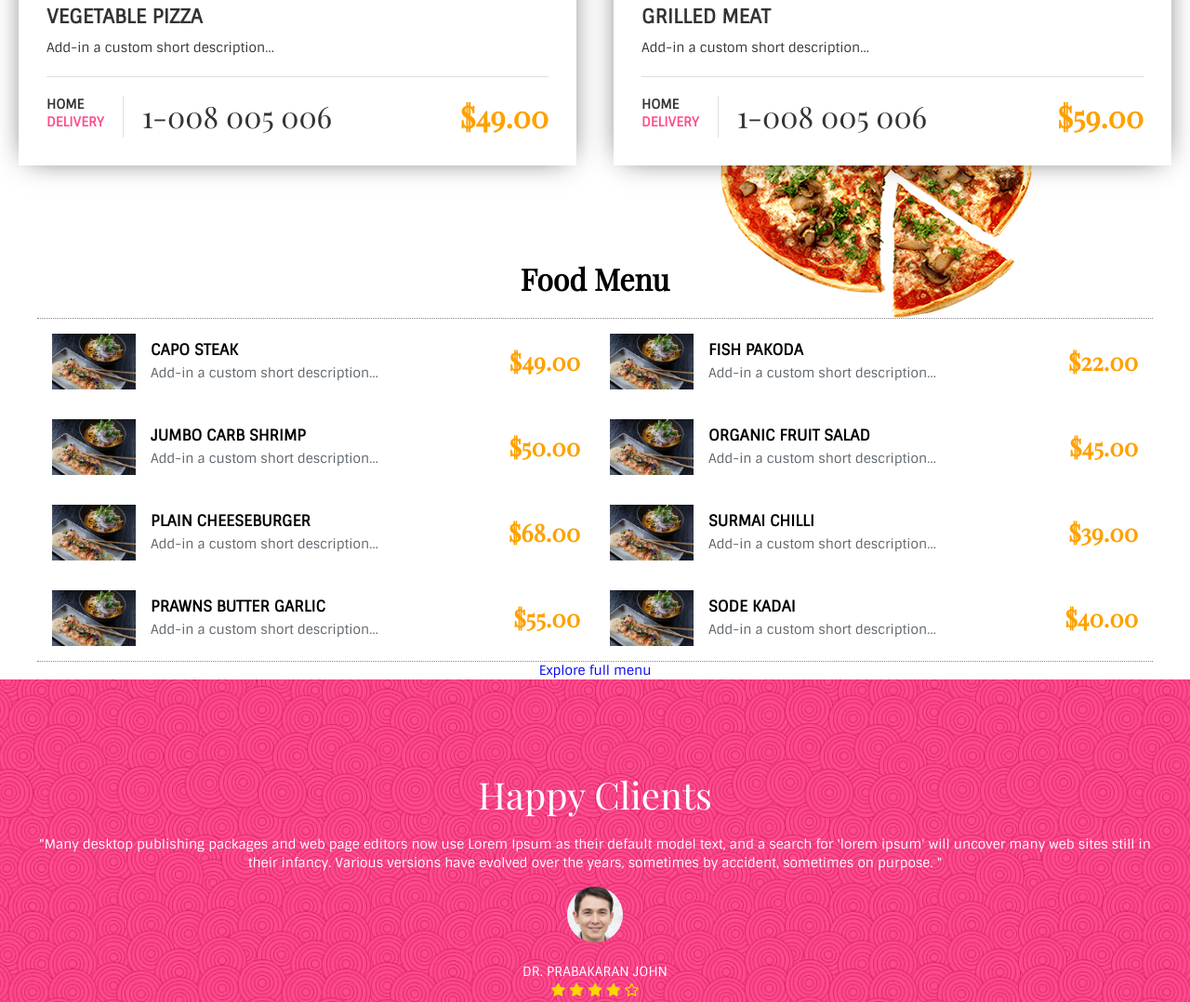
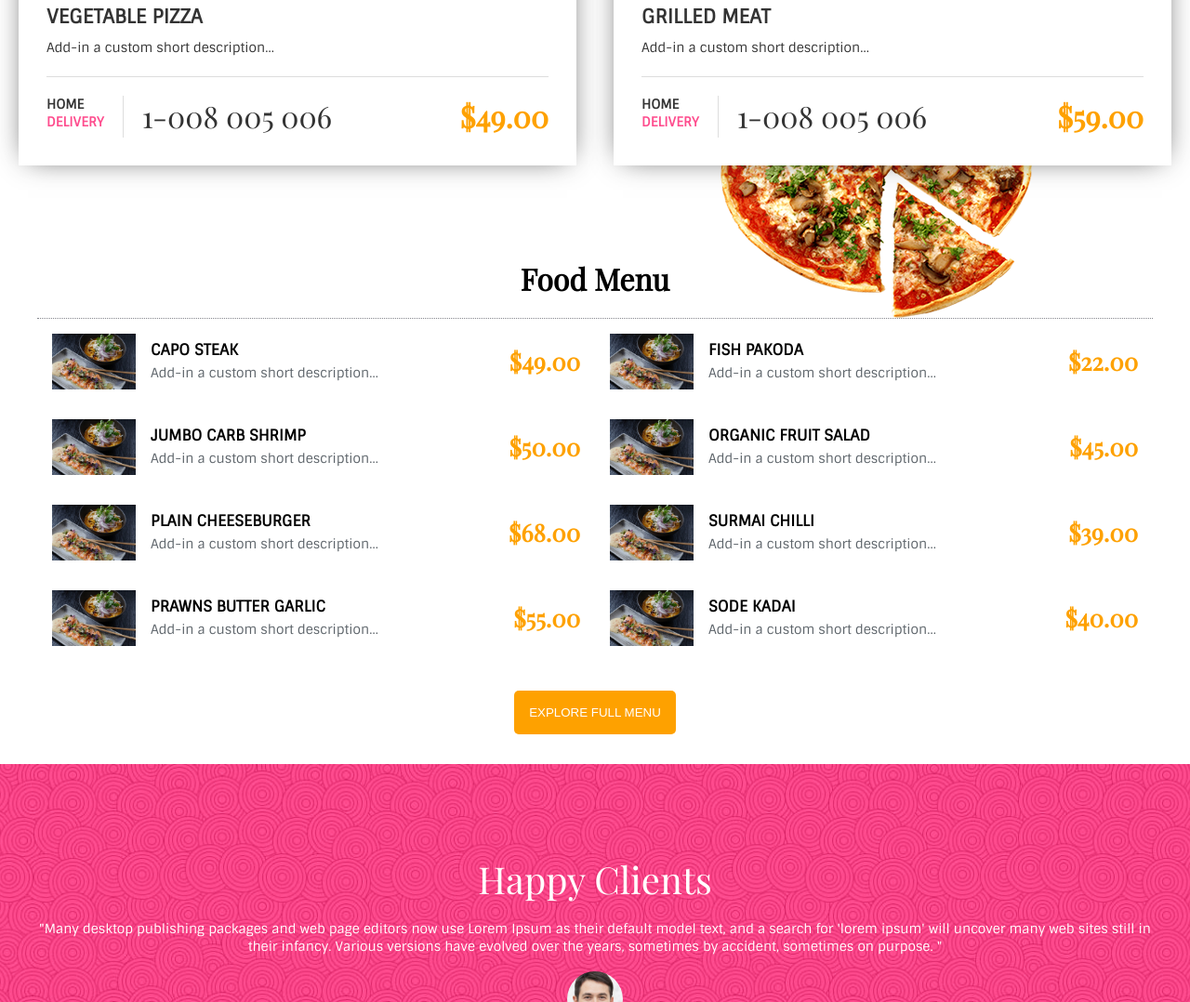
Before and after one commit to markost2549/luxury-restaurant, a website: page index.html in a window 1280 px wide. Shown: the part 1271-2349 px from the top of the page at 93% size. Drawn offline with nearby package versions, Linux system fonts and the light colour scheme; files that its build step writes are made by us from their sources.

Commit message:
Added food menu button

```diff
--- a/assets/scss/_foodMenu.scss
+++ b/assets/scss/_foodMenu.scss
@@ -2,13 +2,16 @@
 
 #food-menu {
   text-align: center;
+
+  margin-bottom: 2rem;
 
   .table {
     display: flex;
     flex-direction: row;
     justify-content: space-between;
     border-top: 1px dotted #3738449c;
-    border-bottom: 1px dotted #3738449c;
+    // border-bottom: 1px dotted #3738449c;
+    margin-bottom: 2rem;
 
     .columns {
       display: flex;
--- a/index.html
+++ b/index.html
@@ -273,7 +273,7 @@
           </div>
         </div>
         <div>
-          <a href="#">Explore full menu</a>
+          <button href="#" class="btn btn-primary">Explore full menu</a>
         </div>
       </div>
     </section>
```
